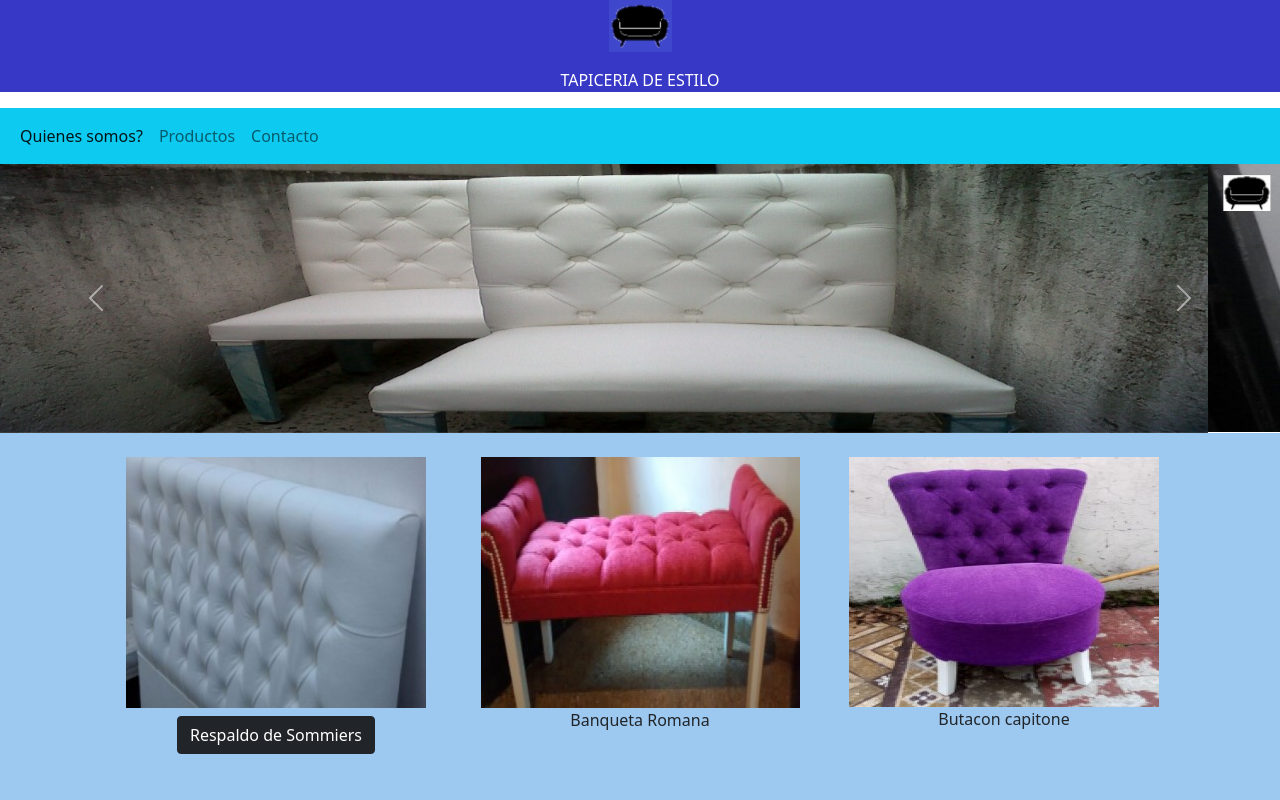
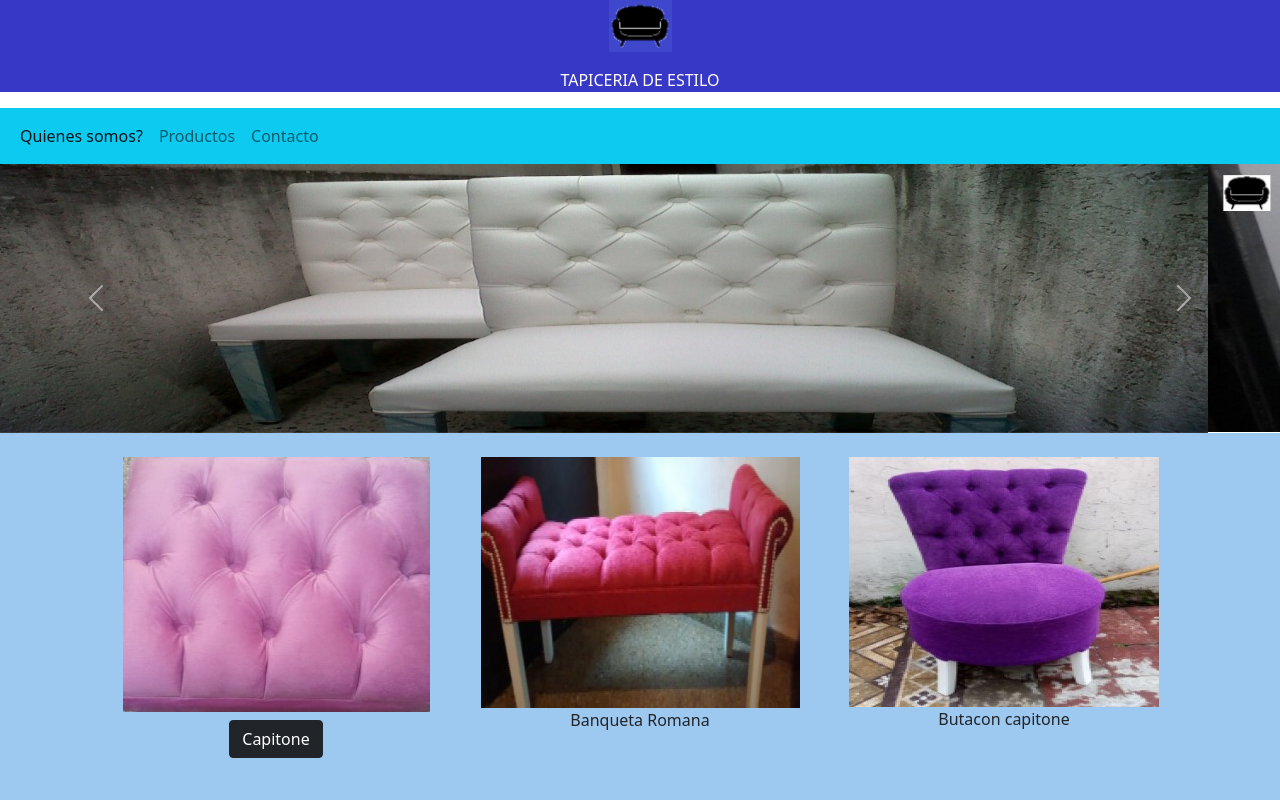
Before and after one commit to antonio-1983/proyecto_integrador, a plain HTML site: page index.html in a window 1280 px wide. Shown: the top 800 px of the page. Drawn offline with nearby package versions, Linux system fonts and the light colour scheme.

Commit message:
capitone

```diff
--- a/index.html
+++ b/index.html
@@ -69,13 +69,13 @@
 
             <div class="col-md">
                 <div class="imgCaja">
-                     <img  class="img-fluid" src="fotos/respaldo1.jpg" alt="">
+                     <img  class="img-fluid" src="fotos/capitone.jpg" alt="">
                 </div>
                 <div class="textCaja pt-2">
 
                      <!-- Button trigger modal -->
                             <button type="button" class="btn btn-dark" data-bs-toggle="modal" data-bs-target="#exampleModal">
-                                    Respaldo de Sommiers
+                                    Capitone
                             </button>
 
                     <!-- Modal -->
@@ -87,7 +87,7 @@
                                 <button type="button" class="btn-close" data-bs-dismiss="modal" aria-label="Close"></button>
                             </div>
                             <div class="modal-body">
-                                 <p>Realizados en forma artesanal, esqueleto de pino reforzado, goma espuma de alta densidad, hormillas de metal forradas, cuerina, pana o chenille de alta calidad</p>
+                                 <p>Realizado en forma artesanal, goma espuma de alta densidad, hormillas de metal forradas, cuerina, pana o chenille de alta calidad</p>
                             </div>
                             <div class="modal-footer">
                                 <button type="button" class="btn btn-secondary" data-bs-dismiss="modal">Cerrar</button>
```
Also changed, not shown: fotos/banqueta reina1.jpg (deleted), fotos/capitone.jpg (added), fotos/sillon chenille redondo - copia.jpg (added), fotos/sillon chenille redondo.jpg (deleted).
